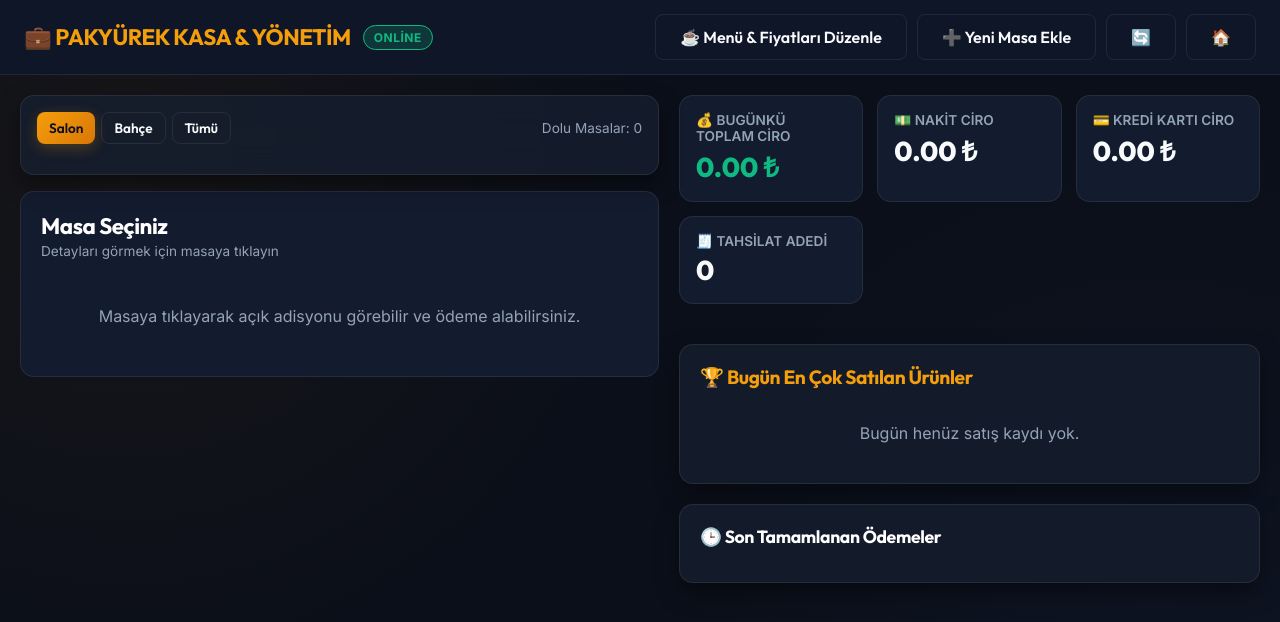
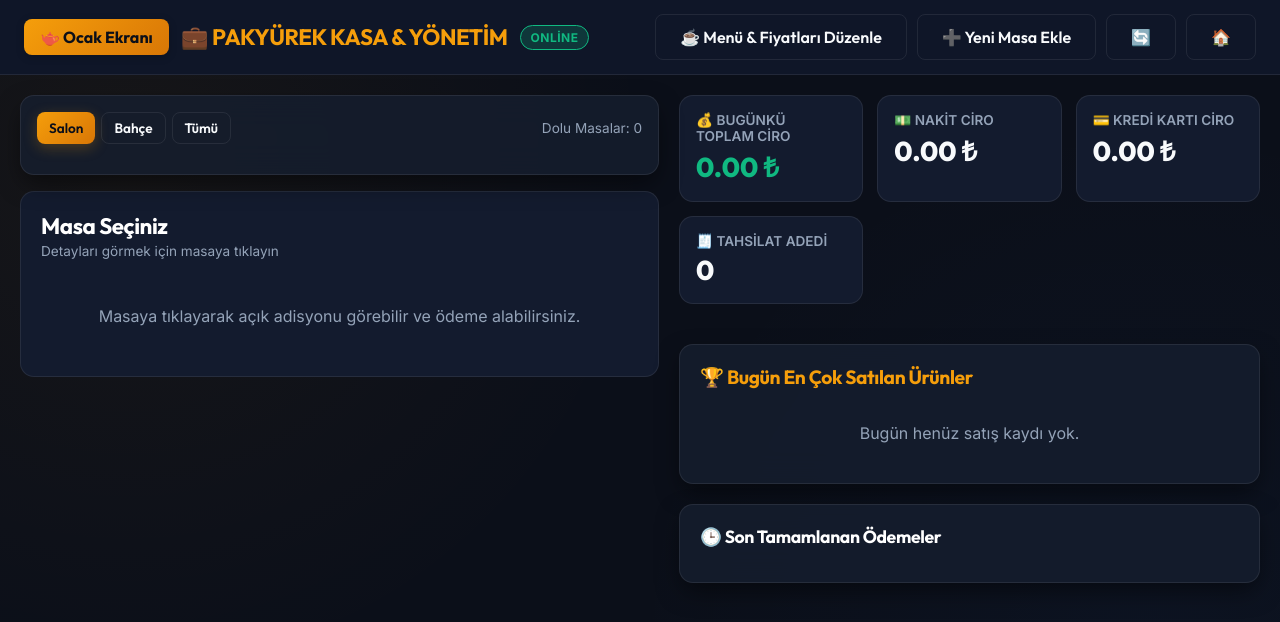
Before and after one commit to yusufyrmc/Paky-rek-K-ratanesi, a website: page public/kasa.html in a window 1280 px wide. Drawn offline with nearby package versions, Linux system fonts and the light colour scheme; no server answers.

Commit message:
buton koyuldu

```diff
--- a/public/kasa.html
+++ b/public/kasa.html
@@ -12,7 +12,10 @@
   <!-- Kasa Üst Bar -->
   <header class="kasa-header">
     <div style="display: flex; align-items: center; gap: 12px;">
-      <h2 style="color: var(--primary); font-size: 1.4rem;">💼 PAKYÜREK KASA & YÖNETİM</h2>
+      <a href="ocak.html" class="btn btn-primary" style="text-decoration: none; display: inline-flex; align-items: center; gap: 6px; font-weight: 700; padding: 8px 16px; border-radius: 8px; box-shadow: 0 2px 8px rgba(0,0,0,0.2);" title="Ocak Ekranına Git">
+        🫖 Ocak Ekranı
+      </a>
+      <h2 style="color: var(--primary); font-size: 1.4rem; margin: 0;">💼 PAKYÜREK KASA & YÖNETİM</h2>
       <span class="badge" style="background: rgba(16, 185, 129, 0.2); color: #10b981; border: 1px solid #10b981;">Online</span>
     </div>
 
```
Also changed, not shown: public/ocak.html (+3 -0 lines).
